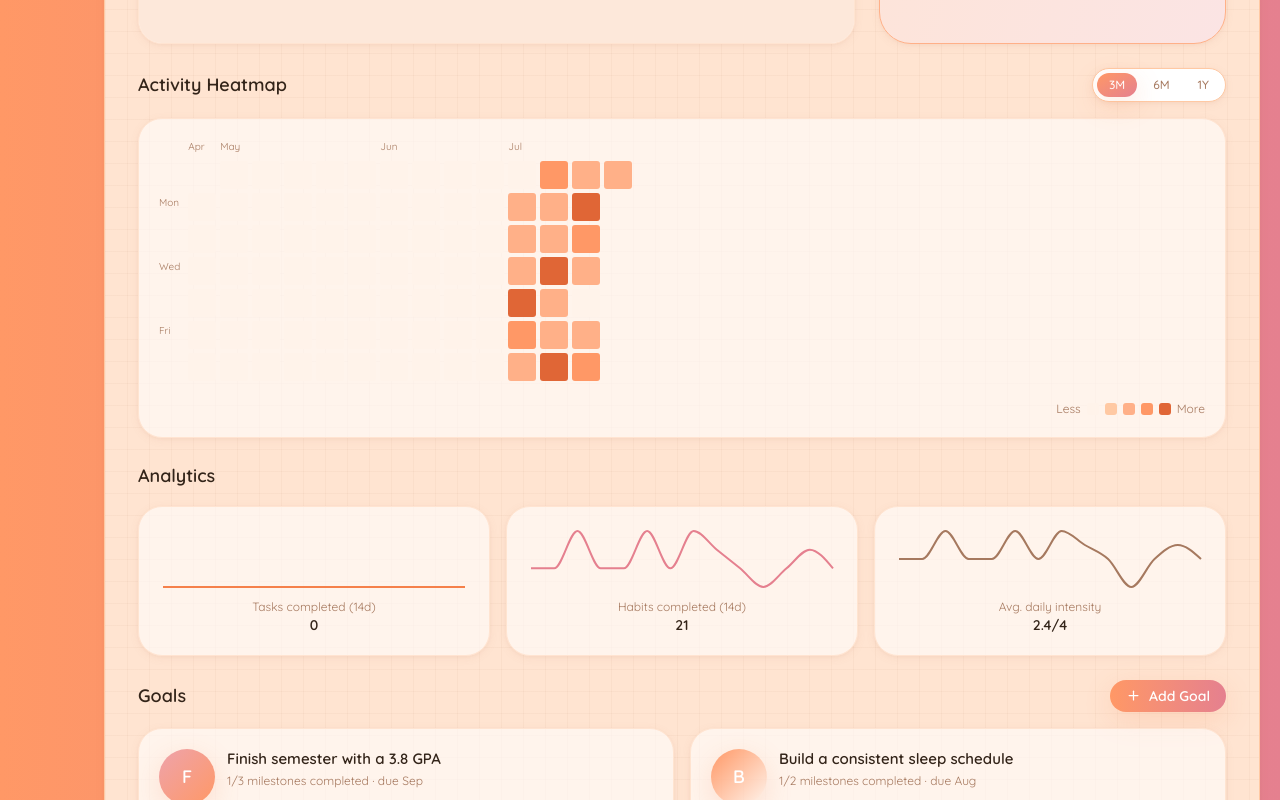
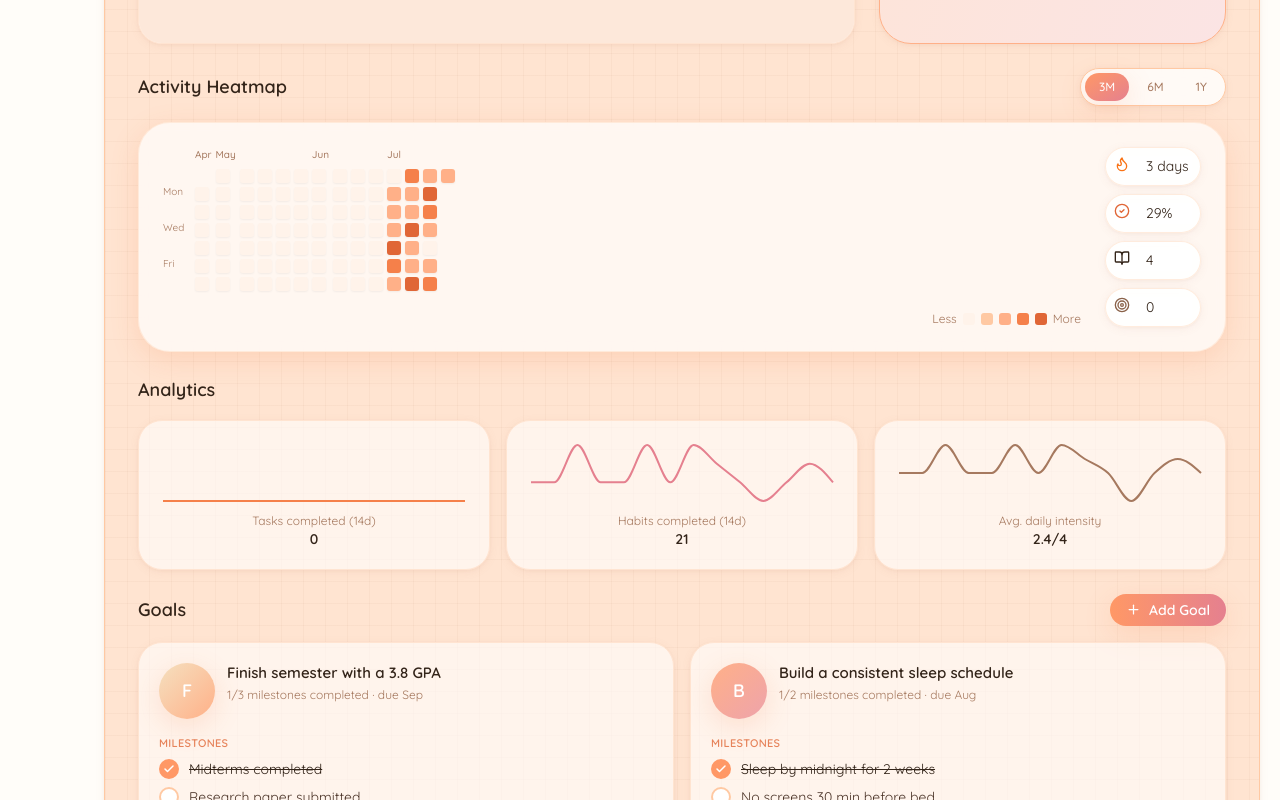
Before and after one commit to madiha2007/Daily-Planner, a Next.js app: page /dashboard in a window 1280 px wide. Shown: the part 1640-2440 px from the top of the page. Built offline with nearby package versions, Linux system fonts and the light colour scheme.

Commit message:
journal and heatmap issue solved

```diff
--- a/src/app/globals.css
+++ b/src/app/globals.css
@@ -1,4 +1,5 @@
 @import url('https://fonts.googleapis.com/css2?family=Quicksand:wght@400;500;600;700&family=Caveat:wght@500;600;700&display=swap');
+@import url('https://fonts.googleapis.com/css2?family=Kalam:wght@400;700&display=swap');
 
 @tailwind base;
 @tailwind components;
--- a/src/components/data/HeatmapCell.tsx
+++ b/src/components/data/HeatmapCell.tsx
@@ -1,5 +1,7 @@
 'use client';
 
+import { useState } from 'react';
+import { AnimatePresence, motion } from 'framer-motion';
 import { format, parseISO } from 'date-fns';
 import { cn } from '@/lib/utils';
 import { useOverlayStore } from '@/stores/useOverlayStore';
@@ -9,30 +11,82 @@ const intensityClasses: Record<DayActivity['intensity'], string> = {
   0: 'bg-peach-50',
   1: 'bg-peach-200',
   2: 'bg-peach-300',
-  3: 'bg-peach-400',
+  3: 'bg-peach-500',
   4: 'bg-peach-600',
 };
 
 export default function HeatmapCell({
   day,
-  sizeClassName = 'h-3.5 w-3.5',
+  index = 0,
+  size = 13,
 }: {
   day: DayActivity;
-  sizeClassName?: string;
+  index?: number;
+  size?: number;
 }) {
   const open = useOverlayStore((s) => s.open);
-  const label = `${format(parseISO(day.date), 'MMM d, yyyy')}, activity level ${day.intensity} of 4`;
+  const [hovered, setHovered] = useState(false);
+
+  const dateLabel = format(parseISO(day.date), 'EEE, MMM d, yyyy');
+  const ariaLabel = `${dateLabel}, activity level ${day.intensity} of 4`;
+
+  const optionalDayData = day as unknown as {
+    tasksCompleted?: number;
+    habitsCompleted?: number;
+    journalWritten?: boolean;
+    completionPct?: number;
+  };
+
+  const tasksCompleted = optionalDayData.tasksCompleted;
+  const habitsCompleted = optionalDayData.habitsCompleted;
+  const journalWritten = optionalDayData.journalWritten;
+  const completionPct = optionalDayData.completionPct;
 
   return (
-    <button
-      onClick={() => open('dayDetails', { date: day.date })}
-      aria-label={label}
-      title={label}
-      className={cn(
-        'shrink-0 rounded-[3px] transition-transform hover:scale-125 focus-visible:outline-none focus-visible:ring-2 focus-visible:ring-peach-400',
-        sizeClassName,
-        intensityClasses[day.intensity]
-      )}
-    />
+    <div className="group relative shrink-0" style={{ width: size, height: size }}>
+      <motion.button
+        onClick={() => open('dayDetails', { date: day.date })}
+        onMouseEnter={() => setHovered(true)}
+        onMouseLeave={() => setHovered(false)}
+        onFocus={() => setHovered(true)}
+        onBlur={() => setHovered(false)}
+        aria-label={ariaLabel}
+        initial={{ opacity: 0, scale: 0.6 }}
+        animate={{ opacity: 1, scale: 1 }}
+        transition={{ duration: 0.25, delay: Math.min(index * 0.002, 0.4) }}
+        whileHover={{ scale: 1.3 }}
+        whileTap={{ scale: 1.05 }}
+        className={cn(
+          'block rounded-[3px] shadow-sm transition-colors duration-300 focus-visible:outline-none focus-visible:ring-2 focus-visible:ring-peach-400',
+          intensityClasses[day.intensity]
+        )}
+        style={{ width: size, height: size }}
+      />
+
+      <AnimatePresence>
+        {hovered && (
+          <motion.div
+            initial={{ opacity: 0, y: 6, scale: 0.95 }}
+            animate={{ opacity: 1, y: 0, scale: 1 }}
+            exit={{ opacity: 0, y: 4, scale: 0.95 }}
+            transition={{ duration: 0.15, ease: 'easeOut' }}
+            className="pointer-events-none absolute bottom-full left-1/2 z-50 mb-2 w-44 -translate-x-1/2 rounded-xl border border-peach-100 bg-white/95 p-3 text-left shadow-warm backdrop-blur-sm"
+          >
+            <p className="text-[11px] font-semibold text-cocoa-800">{dateLabel}</p>
+            <div className="mt-1.5 space-y-0.5 text-[10px] text-cocoa-500">
+              {tasksCompleted !== undefined && <p>✔ {tasksCompleted} tasks completed</p>}
+              {habitsCompleted !== undefined && <p>🔁 {habitsCompleted} habits completed</p>}
+              {journalWritten !== undefined && <p>📖 {journalWritten ? 'Journal written' : 'No journal entry'}</p>}
+              {completionPct !== undefined && <p>📊 {completionPct}% complete</p>}
+              {tasksCompleted === undefined &&
+                habitsCompleted === undefined &&
+                journalWritten === undefined &&
+                completionPct === undefined && <p>Activity level {day.intensity} of 4</p>}
+            </div>
+            <div className="absolute left-1/2 top-full h-2 w-2 -translate-x-1/2 -translate-y-1 rotate-45 border-b border-r border-peach-100 bg-white" />
+          </motion.div>
+        )}
+      </AnimatePresence>
+    </div>
   );
 }
--- a/src/components/layout/DashboardShell.tsx
+++ b/src/components/layout/DashboardShell.tsx
@@ -25,7 +25,7 @@ export default function DashboardShell({ children, headerRight }: DashboardShell
   useIntersectionSection(SECTION_IDS);
 
   return (
-    <div className="min-h-screen bg-gradient-to-r from-peach-400 to-blush-400">
+    <div className="min-h-screen bg-cream-50">
       <Sidebar />
       <div className="flex min-w-0 flex-col pl-4 pr-3 pb-3 pt-16 sm:pr-5 sm:pb-5 md:pl-[6.5rem] md:pt-5">
         <div className="flex flex-1 flex-col rounded-[2rem] bg-peach-100 bg-grid bg-grid border border-peach-200 min-w-0 shadow-soft">
--- a/src/components/layout/TopBar.tsx
+++ b/src/components/layout/TopBar.tsx
@@ -15,28 +15,10 @@ export default function TopBar() {
   return (
     <header className="flex items-center justify-between px-2 py-2">
       <div>
-        <h1 className="font-script text-4xl text-peach-600">Hi, {USER_NAME}</h1>
+        <h1 className="font-script text-7xl text-peach-600">Hi, {USER_NAME}</h1>
         <p className="text-sm text-cocoa-400">{getGreeting()} — here&apos;s your day</p>
       </div>
 
-      <div className="flex items-center gap-2">
-        <div className="relative hidden sm:block">
-          <Search size={15} className="pointer-events-none absolute left-3 top-1/2 -translate-y-1/2 text-cocoa-400" />
-          <input
-            type="text"
-            placeholder="Search..."
-            className="w-48 rounded-full border border-peach-200 bg-white py-2 pl-9 pr-3 text-sm text-cocoa-700
-                       placeholder:text-cocoa-300 focus:outline-none focus:ring-2 focus:ring-peach-300 focus:border-transparent"
-          />
-        </div>
-        <button
-          aria-label="Notifications"
-          className="relative rounded-full border border-peach-200 bg-white p-2.5 text-cocoa-500 hover:bg-peach-50"
-        >
-          <Bell size={16} />
-          <span className="absolute right-2 top-2 h-1.5 w-1.5 rounded-full bg-peach-500" />
-        </button>
-      </div>
     </header>
   );
 }
--- a/src/components/overlays/AddJournalModal.tsx
+++ b/src/components/overlays/AddJournalModal.tsx
@@ -1,10 +1,11 @@
 'use client';
 
 import { useState } from 'react';
-import { X, Check } from 'lucide-react';
+import { X } from 'lucide-react';
 import Modal from '@/components/ui/Modal';
 import Button from '@/components/ui/Button';
-import { Textarea, Input } from '@/components/ui/Input';
+import { Input } from '@/components/ui/Input';
+import NotebookPaper, { JOURNAL_LINE_HEIGHT } from '@/components/ui/NotebookPaper';
 import { useJournalStore } from '@/stores/useJournalStore';
 import { useOverlayStore } from '@/stores/useOverlayStore';
 import { JournalEntry } from '@/lib/types';
@@ -54,9 +55,8 @@ export default function AddJournalModal() {
   const onSubmit = async () => {
     if (!content.trim()) return;
     setSubmitting(true);
-    const normalizedTitle = title.trim();
     const payloadData = {
-      title: normalizedTitle,
+      title: title.trim(),
       content,
       mood,
       color,
@@ -102,13 +102,19 @@ export default function AddJournalModal() {
           onChange={(e) => setTitle(e.target.value)}
         />
 
-        <Textarea
-          label="How was your day?"
-          rows={5}
-          placeholder="Write it out..."
-          value={content}
-          onChange={(e) => setContent(e.target.value)}
-        />
+        <div>
+          <label className="mb-2 block text-sm font-medium text-cocoa-700">How was your day?</label>
+          <NotebookPaper className="px-10 py-2 sm:px-12">
+            <textarea
+              rows={6}
+              placeholder="Write it out..."
+              value={content}
+              onChange={(e) => setContent(e.target.value)}
+              className="w-full resize-none bg-transparent font-journal text-[17px] text-cocoa-700 placeholder:text-cocoa-300/70 focus:outline-none"
+              style={{ lineHeight: `${JOURNAL_LINE_HEIGHT}px` }}
+            />
+          </NotebookPaper>
+        </div>
 
         <div>
           <p className="mb-2 text-sm font-medium text-cocoa-700">Color</p>
--- a/src/components/sections/HeatmapSection.tsx
+++ b/src/components/sections/HeatmapSection.tsx
@@ -1,11 +1,15 @@
 'use client';
 
 import { useEffect, useMemo, useState } from 'react';
+import { motion } from 'framer-motion';
 import { format, getDay, parseISO } from 'date-fns';
+import { Flame, CheckCircle2, BookOpen, Target } from 'lucide-react';
 import Card from '@/components/ui/Card';
 import HeatmapCell from '@/components/data/HeatmapCell';
 import { useTaskStore } from '@/stores/useTaskStore';
 import { useHabitStore } from '@/stores/useHabitStore';
+import { useJournalStore } from '@/stores/useJournalStore';
+import { useGoalStore } from '@/stores/useGoalStore';
 import { useDerivedActivity } from '@/hooks/useDerivedActivity';
 import { DayActivity } from '@/lib/types';
 import { cn } from '@/lib/utils';
@@ -14,39 +18,19 @@ const intensityLegend = [
   { level: 0, className: 'bg-peach-50' },
   { level: 1, className: 'bg-peach-200' },
   { level: 2, className: 'bg-peach-300' },
-  { level: 3, className: 'bg-peach-400' },
+  { level: 3, className: 'bg-peach-500' },
   { level: 4, className: 'bg-peach-600' },
 ];
 
 const WEEKDAY_LABELS = ['', 'Mon', '', 'Wed', '', 'Fri', ''];
 
-// Cell width scales up across breakpoints so fewer-column ranges (3M) fill more
-// space on wide screens, while more-column ranges (1Y) stay compact everywhere.
+// Cell size is fixed per range (like GitHub's contribution graph) — never
+// stretches to fill the card, so it stays visually consistent and never
+// blows past a sane height regardless of how few/many weeks are shown.
 const RANGE_OPTIONS = [
-  {
-    id: '3m',
-    label: '3M',
-    days: 91,
-    cellClass: 'h-4 w-4 sm:h-5 sm:w-5 md:h-6 md:w-6 lg:h-7 lg:w-7',
-    colClass: 'w-4 sm:w-5 md:w-6 lg:w-7',
-    labelHeight: 'h-4 sm:h-5 md:h-6 lg:h-7',
-  },
-  {
-    id: '6m',
-    label: '6M',
-    days: 182,
-    cellClass: 'h-3 w-3 sm:h-3.5 sm:w-3.5 md:h-4 md:w-4 lg:h-[18px] lg:w-[18px]',
-    colClass: 'w-3 sm:w-3.5 md:w-4 lg:w-[18px]',
-    labelHeight: 'h-3 sm:h-3.5 md:h-4 lg:h-[18px]',
-  },
-  {
-    id: '1y',
-    label: '1Y',
-    days: 365,
-    cellClass: 'h-2 w-2 sm:h-2.5 sm:w-2.5 md:h-3 md:w-3 lg:h-3.5 lg:w-3.5',
-    colClass: 'w-2 sm:w-2.5 md:w-3 lg:w-3.5',
-    labelHeight: 'h-2 sm:h-2.5 md:h-3 lg:h-3.5',
-  },
+  { id: '3m', label: '3M', days: 91, cellSize: 14, gap: 4 },
+  { id: '6m', label: '6M', days: 182, cellSize: 14, gap: 3 },
+  { id: '1y', label: '1Y', days: 365, cellSize: 14, gap: 2 },
 ] as const;
 
 type RangeId = (typeof RANGE_OPTIONS)[number]['id'];
@@ -54,6 +38,15 @@ type RangeId = (typeof RANGE_OPTIONS)[number]['id'];
 export default function HeatmapSection() {
   const fetchTasks = useTaskStore((s) => s.fetchAll);
   const fetchHabits = useHabitStore((s) => s.fetchAll);
+  const tasks = useTaskStore((s) => s.tasks);
+  const habits = useHabitStore((s) => s.habits);
+
+  const fetchJournal = useJournalStore((s) => s.fetchAll);
+  const journalEntries = useJournalStore((s) => s.entries);
+
+  const fetchGoals = useGoalStore((s) => s.fetchAll);
+  const goals = useGoalStore((s) => s.goals);
+
   const [range, setRange] = useState<RangeId>('3m');
   const activeRange = RANGE_OPTIONS.find((r) => r.id === range) ?? RANGE_OPTIONS[0];
   const days = useDerivedActivity(activeRange.days);
@@ -61,7 +54,9 @@ export default function HeatmapSection() {
   useEffect(() => {
     fetchTasks();
     fetchHabits();
-  }, [fetchTasks, fetchHabits]);
+    fetchJournal?.();
+    fetchGoals?.();
+  }, [fetchTasks, fetchHabits, fetchJournal, fetchGoals]);
 
   const weeks = useMemo(() => {
     if (days.length === 0) return [];
@@ -95,54 +90,135 @@ export default function HeatmapSection() {
     return labels;
   }, [weeks]);
 
+  const currentStreak = useMemo(() => {
+    let streak = 0;
+    for (let i = days.length - 1; i >= 0; i--) {
+      if (days[i].intensity > 0) streak++;
+      else break;
+    }
+    return streak;
+  }, [days]);
+
+  const taskCompletionPct = useMemo(() => {
+    if (!tasks?.length) return 0;
+    const done = tasks.filter((t) => t.done).length;
+    return Math.round((done / tasks.length) * 100);
+  }, [tasks]);
+
+  const journalCount = journalEntries?.length ?? 0;
+
+  const goalsCompleted = useMemo(() => {
+    if (!goals?.length) return 0;
+    return goals.filter((g) => {
+      const completed = 'completed' in g ? Boolean((g as { completed?: boolean }).completed) : false;
+      const done = 'done' in g ? Boolean((g as { done?: boolean }).done) : false;
+      return completed || done;
+    }).length;
+  }, [goals]);
+
+  const stats = [
+    {
+      icon: Flame,
+      label: 'Current Streak',
+      value: `${currentStreak} days`,
+      tint: 'text-orange-500',
+    },
+    {
+      icon: CheckCircle2,
+      label: 'Task Completion',
+      value: `${taskCompletionPct}%`,
+      tint: 'text-peach-600',
+    },
+    {
+      icon: BookOpen,
+      label: 'Journal Entries',
+      value: `${journalCount}`,
+      tint: 'text-blush-500',
+    },
+    {
+      icon: Target,
+      label: 'Goals Completed',
+      value: `${goalsCompleted}`,
+      tint: 'text-cocoa-500',
+    },
+  ];
+
+  const { cellSize, gap } = activeRange;
+  const labelColWidth = 24;
+
   return (
-    <section id="heatmap" className="scroll-mt-20 rounded-2xl">
-      <div className="mb-4 flex items-center justify-between gap-3">
+    <motion.section
+      id="heatmap"
+      className="scroll-mt-20 rounded-2xl"
+      initial={{ opacity: 0, y: 12 }}
+      whileInView={{ opacity: 1, y: 0 }}
+      viewport={{ once: true, margin: '-60px' }}
+      transition={{ duration: 0.4, ease: 'easeOut' }}
+    >
+      <div className="mb-4 flex flex-wrap items-center justify-between gap-3">
         <h2 className="text-lg font-semibold text-cocoa-800">Activity Heatmap</h2>
 
-        <div className="flex items-center gap-1 rounded-full border border-peach-200 bg-white p-1 shadow-soft">
+        <div className="flex items-center gap-1 rounded-full border border-peach-200 bg-white/80 p-1 shadow-soft backdrop-blur-sm">
           {RANGE_OPTIONS.map((opt) => (
             <button
               key={opt.id}
               onClick={() => setRange(opt.id)}
               className={cn(
-                'rounded-full px-3 py-1 text-xs font-medium transition-colors',
-                range === opt.id
-                  ? 'bg-gradient-to-br from-peach-400 to-blush-400 text-white shadow-warm'
-                  : 'text-cocoa-400 hover:bg-peach-50 hover:text-cocoa-600'
+                'relative rounded-full px-3.5 py-1.5 text-xs font-medium transition-colors',
+                range === opt.id ? 'text-white' : 'text-cocoa-400 hover:text-cocoa-600'
               )}
             >
-              {opt.label}
+              {range === opt.id && (
+                <motion.span
+                  layoutId="heatmap-range-pill"
+                  transition={{ type: 'spring', stiffness: 320, damping: 28 }}
+                  className="absolute inset-0 rounded-full bg-gradient-to-br from-peach-400 to-blush-400 shadow-warm"
+                />
+              )}
+              <span className="relative z-10">{opt.label}</span>
             </button>
           ))}
         </div>
       </div>
 
-      <Card>
-        <div className="overflow-x-auto pb-2">
-          <div className="inline-flex gap-1">
-            <div className="flex shrink-0 flex-col gap-1 pr-1" style={{ paddingTop: 18 }}>
+      <Card className="rounded-3xl border border-peach-100/70 bg-white/70 p-5 shadow-warm backdrop-blur-sm sm:p-6">
+        <div className="flex flex-col gap-6 lg:flex-row">
+          <div className="flex-1 min-w-0">
+            <div className="max-h-[55vh] overflow-x-auto overflow-y-hidden pb-2">
+              <div className="inline-flex gap-2">
+                {/* Weekday labels — fixed width, fixed row heights matching cell size exactly */}
+                <div
+                  className="flex shrink-0 flex-col"
+                  style={{ gap, paddingTop: 20, width: labelColWidth }}
+                >
                   {WEEKDAY_LABELS.map((label, i) => (
                     <div
                       key={i}
-                  className={cn('flex items-center text-[10px] text-cocoa-400', activeRange.labelHeight)}
+                      className="flex items-center text-[10px] text-cocoa-400"
+                      style={{ height: cellSize }}
                     >
                       {label}
                     </div>
                   ))}
                 </div>
 
-            <div className="flex gap-1">
+                {/* Week columns — each cell is a fixed px size, never stretched.
+                Row width = natural content width, so there's no leftover
+                empty space and no forced-huge cells at low week counts. */}
+                <div className="flex" style={{ gap }}>
                   {weeks.map((week, wi) => (
-                <div key={wi} className={cn('flex flex-col gap-1', activeRange.colClass)}>
-                  <div className="h-[18px] text-[10px] text-cocoa-400 whitespace-nowrap">
+                    <div key={wi} className="flex flex-col" style={{ gap }}>
+                      <div
+                        className="text-[10px] font-medium text-cocoa-400 whitespace-nowrap"
+                        style={{ height: 18 }}
+                      >
                         {monthLabels[wi] ?? ''}
                       </div>
                       {week.map((day, di) =>
                         day ? (
-                      <HeatmapCell key={day.date} day={day} sizeClassName={activeRange.cellClass} />
+                          <HeatmapCell key={day.date} day={day} index={wi * 7 + di} size={cellSize} />
                         ) : (
-                      <div key={di} className={activeRange.cellClass} />
+                          <div key={di} style={{ width: cellSize, height: cellSize }} />
                         )
                       )}
                     </div>
@@ -150,14 +226,38 @@ export default function HeatmapSection() {
                 </div>
               </div>
             </div>
+
             <div className="mt-3 flex items-center justify-end gap-1.5 text-xs text-cocoa-400">
               <span>Less</span>
               {intensityLegend.map((l) => (
-            <div key={l.level} className={`h-3 w-3 rounded-[3px] ${l.className}`} />
+                <div key={l.level} className={cn('h-3 w-3 rounded-[3px]', l.className)} />
               ))}
               <span>More</span>
             </div>
+          </div>
+
+          <div className="grid w-full shrink-0 gap-2 lg:w-24">
+            {stats.map((stat, i) => (
+              <motion.div
+                key={i}
+                initial={{ opacity: 0, y: 8 }}
+                whileInView={{ opacity: 1, y: 0 }}
+                viewport={{ once: true }}
+                transition={{ duration: 0.3, delay: 0.1 + i * 0.06 }}
+                className="group relative flex items-center gap-4 rounded-2xl border border-peach-100/70 bg-white/80 p-2 shadow-soft backdrop-blur-sm"
+              >
+                <stat.icon size={16} className={cn('mb-1', stat.tint)} />
+                <p className="text-sm text-cocoa-800">{stat.value}</p>
+                {/* <p className="text-[10px] leading-tight text-cocoa-400">{stat.label}</p> */}
+                <span
+                  className="pointer-events-none absolute left-1/2 -top-4 -translate-x-1/2 whitespace-nowrap rounded-full bg-cocoa-700 px-3 py-1 text-xs font-medium text-white opacity-0 transition-all duration-200 group-hover:-translate-y-1 group-hover:opacity-100 shadow-warm">
+                  {stat.label}
+                </span>
+              </motion.div>
+            ))}
+          </div>
+        </div>
       </Card>
-    </section>
+    </motion.section>
   );
 }
--- /dev/null
+++ b/src/components/ui/NotebookPaper.tsx
@@ -0,0 +1,36 @@
+'use client';
+
+import { ReactNode } from 'react';
+import { cn } from '@/lib/utils';
+
+export const JOURNAL_LINE_HEIGHT = 28;
+
+export default function NotebookPaper({
+  children,
+  className,
+}: {
+  children: ReactNode;
+  className?: string;
+}) {
+  return (
+    <div
+      className={cn(
+        'relative rounded-xl border border-peach-100/60 bg-[#fffdf8] shadow-inner overflow-hidden',
+        className
+      )}
+      style={{
+        backgroundImage: `repeating-linear-gradient(
+          transparent,
+          transparent ${JOURNAL_LINE_HEIGHT - 1}px,
+          rgba(180,140,100,0.28) ${JOURNAL_LINE_HEIGHT - 1}px,
+          rgba(180,140,100,0.28) ${JOURNAL_LINE_HEIGHT}px
+        )`,
+        backgroundSize: `100% ${JOURNAL_LINE_HEIGHT}px`,
+      }}
+    >
+      {/* red margin rule, like a real notebook page */}
+      <div className="pointer-events-none absolute bottom-0 left-8 top-0 w-px bg-red-300/50 sm:left-10" />
+      {children}
+    </div>
+  );
+}
--- a/tailwind.config.ts
+++ b/tailwind.config.ts
@@ -52,6 +52,7 @@ const config: Config = {
       fontFamily: {
         sans: ['Quicksand', 'system-ui', 'sans-serif'],
         script: ['Caveat', 'cursive'],
+        journal: ['"Kalam"', 'cursive'],
       },
       backgroundImage: {
         grid: 'linear-gradient(rgba(180,120,90,0.06) 1px, transparent 1px), linear-gradient(90deg, rgba(180,120,90,0.06) 1px, transparent 1px)',
```
Also changed, not shown: src/components/overlays/ViewJournalModal.tsx (+10 -11 lines). Lines whose indentation alone changed are shown as unchanged.
